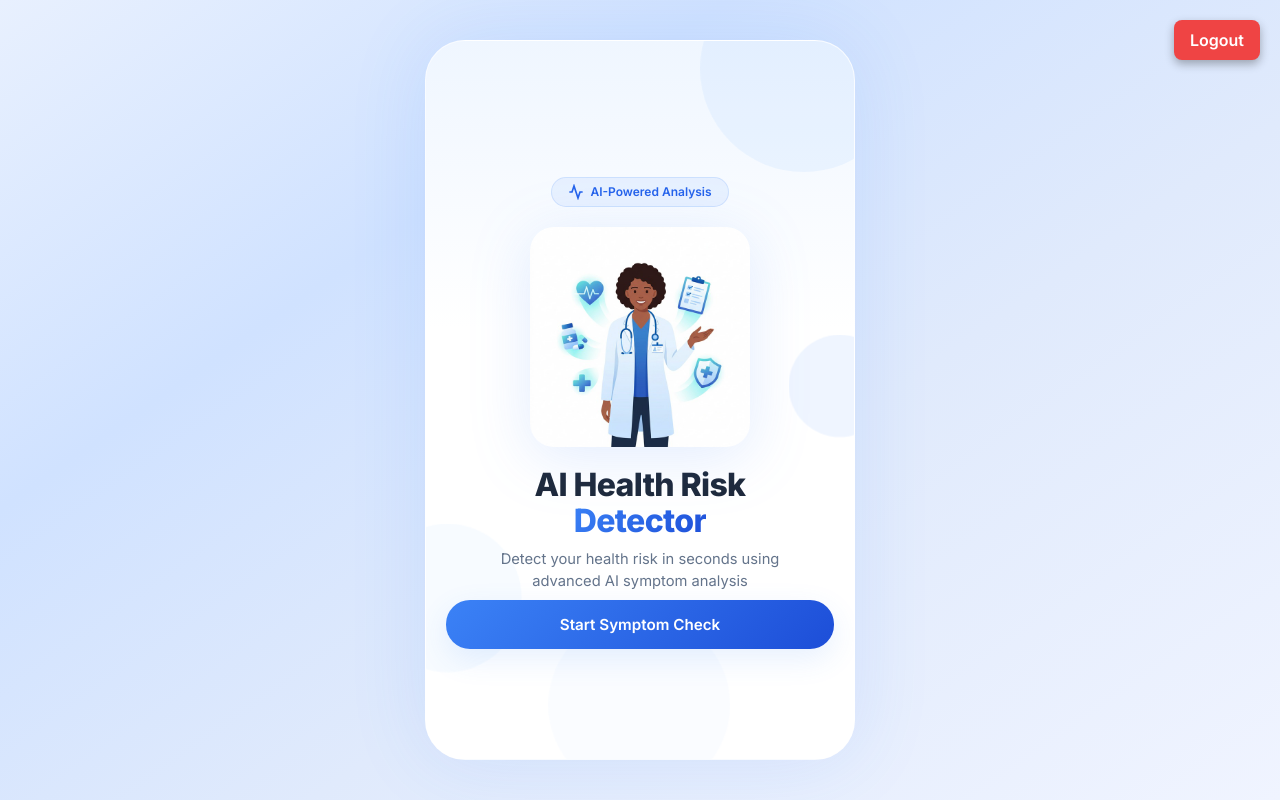
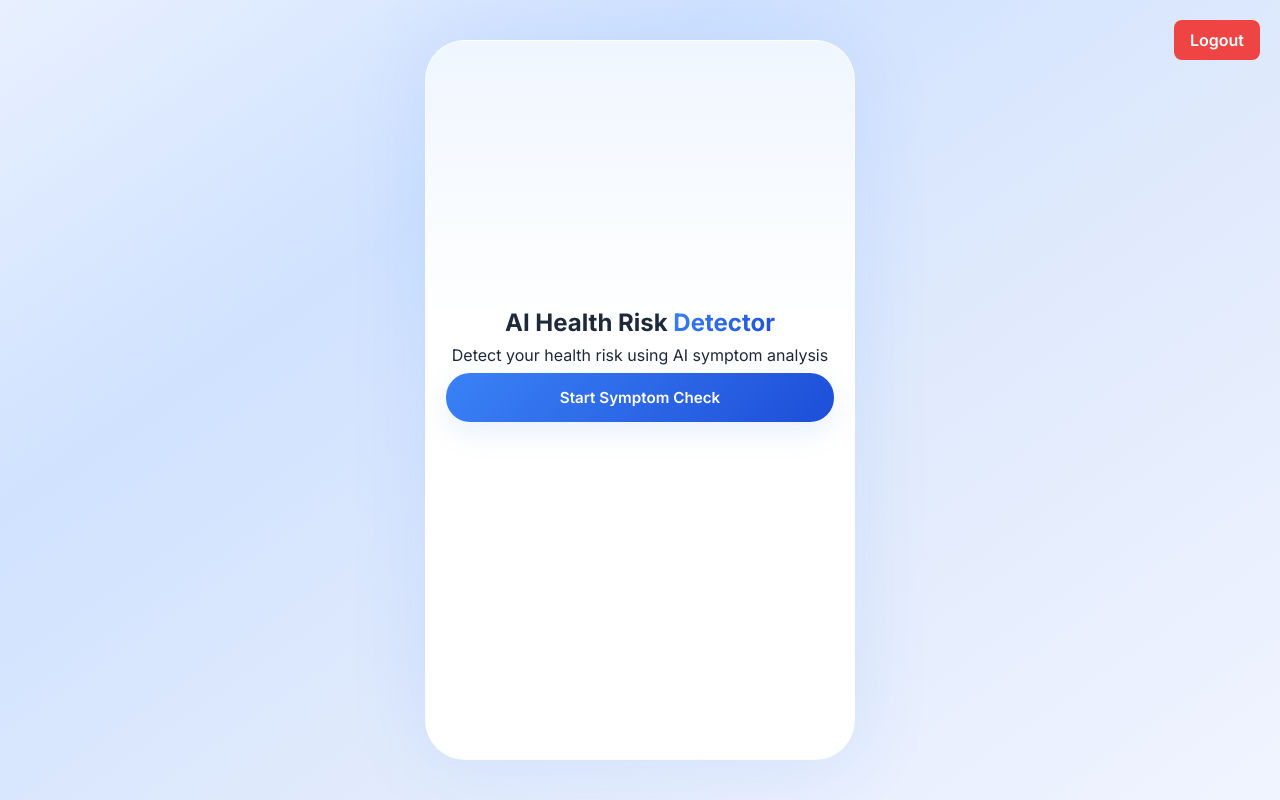
Before and after one commit to PATILSANTHOSH27/HEALTH, a Flask app: page /index in a window 1280 px wide. Run offline with Flask 3, Linux system fonts and the light colour scheme; the visitor is signed in with stand-in values (Sample User, id 1).

Commit message:
Update index.html

```diff
--- a/templates/index.html
+++ b/templates/index.html
@@ -1,13 +1,15 @@
 <!DOCTYPE html>
 <html lang="en">
+
 <head>
+
 <meta charset="UTF-8">
 
-<meta name="viewport" content="width=device-width, initial-scale=1.0, maximum-scale=1.0, user-scalable=no">
+<meta name="viewport" content="width=device-width, initial-scale=1.0">
 
 <title>AI Health Risk Detector</title>
 
-<meta name="description" content="AI-powered health risk detection app. Select your symptoms and get instant AI analysis with risk scores and medical recommendations.">
+<meta name="description" content="AI-powered health risk detection app.">
 
 <link rel="preconnect" href="https://fonts.googleapis.com">
 <link rel="preconnect" href="https://fonts.gstatic.com" crossorigin>
@@ -16,7 +18,11 @@
 
 <link rel="stylesheet" href="{{ url_for('static', filename='style.css') }}">
 
+
 <style>
+
+/* Logout Button */
+
 .logout-btn{
 position:fixed;
 top:20px;
@@ -28,67 +34,59 @@ border-radius:8px;
 text-decoration:none;
 font-weight:600;
 z-index:9999;
-box-shadow:0 4px 10px rgba(0,0,0,0.3);
 }
 
-.logout-btn:hover{
-background:#dc2626;
+
+/* Mobile fix for analyze button */
+
+.bottom-action{
+position:fixed;
+bottom:15px;
+left:0;
+width:100%;
+display:flex;
+justify-content:center;
+padding:0 20px;
+z-index:1000;
 }
+
+.screen-content{
+padding-bottom:120px;
+}
+
+#btn-analyze{
+width:100%;
+max-width:420px;
+}
+
 </style>
 
 </head>
 
+
 <body>
 
-<!-- Logout Button -->
+
 <a href="/logout" class="logout-btn">Logout</a>
+
 
 <div class="app-container">
 
-<!-- Floating background shapes -->
-<div class="bg-shapes">
-<div class="shape shape-1"></div>
-<div class="shape shape-2"></div>
-<div class="shape shape-3"></div>
-<div class="shape shape-4"></div>
-</div>
 
+<!-- Welcome Screen -->
 
-<!-- Screen 1 — Welcome -->
 <section id="screen-welcome" class="screen active">
 
 <div class="screen-content welcome-content">
 
-<div class="welcome-badge">
+<h1>AI Health Risk <span class="gradient-text">Detector</span></h1>
 
-<svg width="16" height="16" viewBox="0 0 24 24" fill="none" stroke="currentColor" stroke-width="2.5">
-<path d="M22 12h-4l-3 9L9 3l-3 9H2"/>
-</svg>
-
-<span>AI-Powered Analysis</span>
-
-</div>
-
-<div class="welcome-illustration">
-
-<img src="{{ url_for('static', filename='doctor.jpeg') }}">
-
-<div class="illustration-glow"></div>
-
-</div>
-
-<div class="welcome-text">
-
-<h1>AI Health Risk<br><span class="gradient-text">Detector</span></h1>
-
-<p class="subtitle">
-Detect your health risk in seconds using advanced AI symptom analysis
-</p>
-
-</div>
+<p>Detect your health risk using AI symptom analysis</p>
 
 <button class="btn btn-primary btn-glow" id="btn-start">
+
 Start Symptom Check
+
 </button>
 
 </div>
@@ -96,7 +94,9 @@ Start Symptom Check
 </section>
 
 
-<!-- Screen 2 — Symptom Selection -->
+
+<!-- Symptoms Screen -->
+
 <section id="screen-symptoms" class="screen">
 
 <div class="screen-content">
@@ -106,23 +106,34 @@ Start Symptom Check
 <button class="btn-back" id="btn-back-symptoms">←</button>
 
 <div>
+
 <h2>Select Your Symptoms</h2>
-<p class="header-subtitle">Tap all symptoms you're experiencing</p>
+
+<p>Tap symptoms you feel</p>
+
 </div>
 
 </div>
 
-<div class="symptom-counter" id="symptom-counter">
+
+<div class="symptom-counter">
+
 <span id="symptom-count">0</span> symptoms selected
+
 </div>
 
+
 <div class="symptom-grid" id="symptom-grid">
+
 </div>
+
 
 <div class="bottom-action">
 
 <button class="btn btn-primary btn-glow" id="btn-analyze" disabled>
+
 Analyze Symptoms
+
 </button>
 
 </div>
@@ -132,7 +143,9 @@ Analyze Symptoms
 </section>
 
 
-<!-- Screen 3 — Risk Result -->
+
+<!-- Result Screen -->
+
 <section id="screen-result" class="screen">
 
 <div class="screen-content result-content">
@@ -142,13 +155,17 @@ Analyze Symptoms
 <button class="btn-back" id="btn-back-result">←</button>
 
 <div>
+
 <h2>Risk Analysis</h2>
-<p class="header-subtitle">AI-powered health assessment</p>
+
+<p>AI health assessment</p>
+
 </div>
 
 </div>
 
-<div class="result-card" id="result-card">
+
+<div class="result-card">
 
 <h3>Risk Score: <span id="risk-score-number">0</span></h3>
 
@@ -156,10 +173,13 @@ Analyze Symptoms
 
 </div>
 
+
 <div class="bottom-action">
 
 <button class="btn btn-primary btn-glow" id="btn-recommendation">
+
 View Recommendations
+
 </button>
 
 </div>
@@ -169,7 +189,9 @@ View Recommendations
 </section>
 
 
-<!-- Screen 4 — Recommendation -->
+
+<!-- Recommendation Screen -->
+
 <section id="screen-recommendation" class="screen">
 
 <div class="screen-content recommendation-content">
@@ -179,11 +201,15 @@ View Recommendations
 <button class="btn-back" id="btn-back-recommendation">←</button>
 
 <div>
+
 <h2>Recommendations</h2>
-<p class="header-subtitle">AI medical guidance</p>
+
+<p>AI medical guidance</p>
+
 </div>
 
 </div>
+
 
 <div class="recommendation-card">
 
@@ -193,27 +219,38 @@ View Recommendations
 
 </div>
 
+
 <div class="recommendation-actions">
 
 <button class="btn btn-call">
+
 Call Doctor
+
 </button>
 
+
 <button class="btn btn-hospital">
+
 Find Nearby Hospital
+
 </button>
 
 </div>
 
+
 <button class="btn btn-restart" id="btn-restart">
+
 Start New Check
+
 </button>
 
 </div>
 
 </section>
 
+
 </div>
+
 
 <script src="{{ url_for('static', filename='script.js') }}"></script>
 
```
